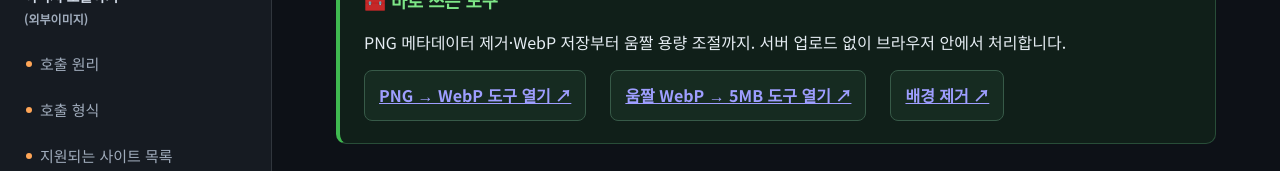
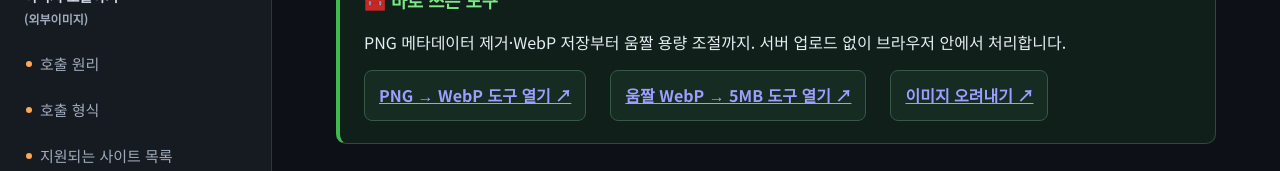
Before and after one commit to BurnFrozenTuna/Fish_In_the_Toolbox, a plain HTML site: page index.html in a window 1280 px wide. Shown: the part 476-647 px from the top of the page. Drawn offline with Linux system fonts and the light colour scheme.

Commit message:
Rename background tool to Image cutout (home)

```diff
--- a/index.html
+++ b/index.html
@@ -546,7 +546,7 @@ a:focus-visible,summary:focus-visible,.table-scroll:focus-visible{outline:2px so
 <div class="shell"><aside class="sidebar" aria-label="페이지 목차"><div class="sidebar-logo"><div class="product">FROZEN_TUNA’S NOTES</div><a class="brand" href="#top">Fish In<br>the Toolbox <span>🐟</span></a><div class="edition">한국어 · 작업 노트</div></div>
 <nav><div class="nav-section"><a class="nav-label group" href="#gpt">GPT한테 도움받을 때</a><a class="nav-item" href="#typography"><span class="nav-dot blue"></span>타이포</a><a class="nav-item" href="#background"><span class="nav-dot green"></span>백그라운드</a><a class="nav-item" href="#chibi"><span class="nav-dot purple"></span>치비 배열</a></div><div class="nav-section"><a class="nav-label group" href="#external">플랫폼 밖 서버에서<br>이미지 호출하기 <span class="alias">(외부이미지)</span></a><a class="nav-item" href="#principle"><span class="nav-dot orange"></span>호출 원리</a><a class="nav-item" href="#format"><span class="nav-dot orange"></span>호출 형식</a><a class="nav-item" href="#services"><span class="nav-dot orange"></span>지원되는 사이트 목록</a><div class="subnav"><a href="#nsfw-yes">가능</a><a href="#nsfw-no">불가능</a><a href="#nsfw-unknown">확실치 않음</a></div></div></nav><div class="sidebar-footer">직접 써보고, 정리하고,<br>필요한 만큼 꺼내 쓰는 노트.</div></aside>
 <main id="content" class="main"><header id="top" class="page-intro"><nav class="language-tabs" aria-label="언어 선택"><a class="language-tab selected" href="index.html" hreflang="ko" lang="ko" aria-current="page">한국어</a><a class="language-tab" href="en/index.html" hreflang="en" lang="en">English</a><a class="language-tab" href="ja/index.html" hreflang="ja" lang="ja">日本語</a></nav><p class="eyebrow">AI · VISUALS · IMAGE HOSTING</p><h1>Fish In the Toolbox</h1><p>거창한 목적이 있는 건 아니에요. 공유드리고 싶지만 스토리엔진 가이드에서 다루기에는 조금 애매한 이야기들을 이쪽에 따로 모았어요.<br>한 분에게라도 더 도움이 되었으면 좋겠어요.</p><div class="meta"><span>한국어</span><span>관찰 · 실사용 기반</span><span>2026.09.13</span></div></header>
-<section class="guide-portal" id="tools" aria-labelledby="tools-title"><h2 id="tools-title">🧰 바로 쓰는 도구</h2><p>PNG 메타데이터 제거·WebP 저장부터 움짤 용량 조절까지. 서버 업로드 없이 브라우저 안에서 처리합니다.</p><div class="tool-links"><a href="tools/png-to-webp/index.html?lang=ko">PNG → WebP 도구 열기 ↗</a><a href="tools/webp-5mb/index.html?lang=ko">움짤 WebP → 5MB 도구 열기 ↗</a><a href="tools/background-remover/index.html?lang=ko">배경 제거 ↗</a></div></section>
+<section class="guide-portal" id="tools" aria-labelledby="tools-title"><h2 id="tools-title">🧰 바로 쓰는 도구</h2><p>PNG 메타데이터 제거·WebP 저장부터 움짤 용량 조절까지. 서버 업로드 없이 브라우저 안에서 처리합니다.</p><div class="tool-links"><a href="tools/png-to-webp/index.html?lang=ko">PNG → WebP 도구 열기 ↗</a><a href="tools/webp-5mb/index.html?lang=ko">움짤 WebP → 5MB 도구 열기 ↗</a><a href="tools/background-remover/index.html?lang=ko">이미지 오려내기 ↗</a></div></section>
 <details class="mobile-toc"><summary>목차 펼치기</summary><nav><a href="#typography">타이포</a><a href="#background">백그라운드</a><a href="#chibi">치비 배열</a><a href="#principle">호출 원리</a><a href="#format">호출 형식</a><a href="#services">지원되는 사이트 목록</a></nav></details><article><h2 id="gpt" class="level-1">GPT한테 도움받을 때</h2>
 <p>GPT에게 타이포, 배경, 치비 배열을 부탁할 때 입력을 정리하는 방법입니다. 직접 작업하면서 비교적 의도가 잘 전달됐던 구조를 모았습니다.</p>
 <p>이미지 생성 전반의 정답집은 아닙니다. 결과는 달라질 수 있으며, 아래 방법도 작업 중인 관찰과 예시입니다. 프롬프트 안의 문구와 조건은 필요한 부분만 바꿔 사용하세요.</p>
```
